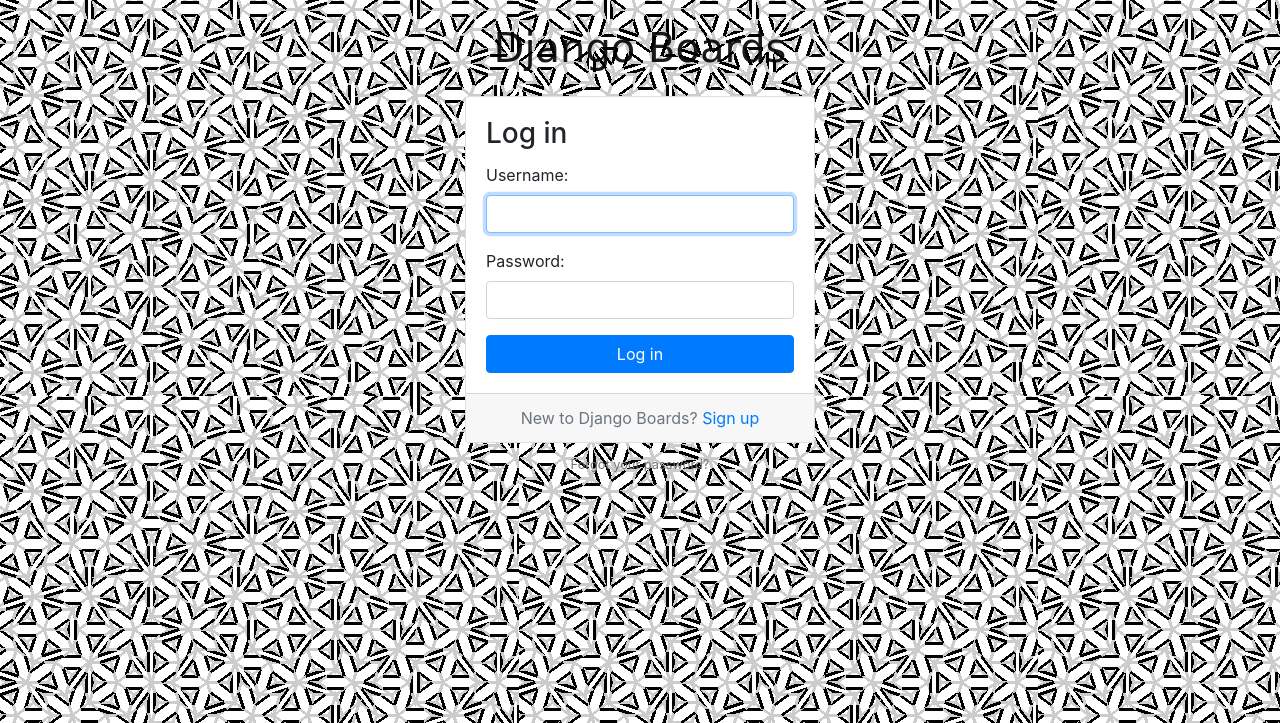
After one commit to juleek/tasks, a Django app: page /login/ in a window 1280 px wide. The commit adds this page. Shown: the top 723 px of the page. Run offline with Django 3.2, Linux system fonts and the light colour scheme; some libraries are stand-ins or nearby versions; some web fonts are replaced.

Commit message:
add login

```diff
--- /dev/null
+++ b/tutorial_django/myproject/boards/templatetags/form_tags.py
@@ -0,0 +1,17 @@
+from django import template
+
+register = template.Library()
+
+@register.filter
+def field_type(bound_field):
+    return bound_field.field.widget.__class__.__name__
+
+@register.filter
+def input_class(bound_field):
+    css_class = ''
+    if bound_field.form.is_bound:
+        if bound_field.errors:
+            css_class = 'is-invalid'
+        elif field_type(bound_field) != 'PasswordInput':
+            css_class = 'is-valid'
+    return 'form-control {}'.format(css_class)
--- a/tutorial_django/myproject/myproject/settings.py
+++ b/tutorial_django/myproject/myproject/settings.py
@@ -125,3 +125,5 @@ STATIC_URL = '/static/'
 STATICFILES_DIRS = [BASE_DIR / 'static']
 
 LOGOUT_REDIRECT_URL = 'home'
+
+LOGIN_REDIRECT_URL = 'home'
--- a/tutorial_django/myproject/myproject/urls.py
+++ b/tutorial_django/myproject/myproject/urls.py
@@ -26,6 +26,7 @@ from boards import views
 urlpatterns = [
     url(r'^$', views.home, name='home'),
     url(r'^signup/$', accounts_views.signup, name='signup'),
+    url(r'^login/$', auth_views.LoginView.as_view(template_name='login.html'), name='login'),
     url(r'^logout/$', auth_views.LogoutView.as_view(), name='logout'),
     url(r'^boards/(?P<pk>\d+)/$', views.board_topics, name='board_topics'),
     url(r'^boards/(?P<pk>\d+)/new/$', views.new_topic, name='new_topic'),
--- a/tutorial_django/myproject/templates/base.html
+++ b/tutorial_django/myproject/templates/base.html
@@ -35,6 +35,7 @@
             <form class="form-inline ml-auto">
                 <a href="#" class="btn btn-outline-secondary">Log in</a>
                 <a href="{% url 'signup' %}" class="btn btn-primary ml-2">Sign up</a>
+                <a href="{% url 'login' %}" class="btn btn-outline-secondary">Log in</a>
             </form>
             {% endif %}
         </div>
--- /dev/null
+++ b/tutorial_django/myproject/templates/base_accounts.html
@@ -0,0 +1,17 @@
+{% extends 'base.html' %}
+
+{% load static %}
+
+{% block stylesheet %}
+<link rel="stylesheet" href="{% static 'css/accounts.css' %}">
+{% endblock %}
+
+{% block body %}
+<div class="container">
+    <h1 class="text-center logo my-4">
+        <a href="{% url 'home' %}">Django Boards</a>
+    </h1>
+    {% block content %}
+    {% endblock %}
+</div>
+{% endblock %}
--- a/tutorial_django/myproject/templates/includes/form.html
+++ b/tutorial_django/myproject/templates/includes/form.html
@@ -1,27 +1,25 @@
-{% load widget_tweaks %}
+{% load form_tags widget_tweaks %}
+
+{% if form.non_field_errors %}
+<div class="alert alert-danger" role="alert">
+    {% for error in form.non_field_errors %}
+    <p{% if forloop.last %} class="mb-0"{% endif %}>{{ error }}</p>
+    {% endfor %}
+</div>
+{% endif %}
 
 {% for field in form %}
 <div class="form-group">
     {{ field.label_tag }}
-
-        {% if form.is_bound %}
-            {% if field.errors %}
-                {% render_field field class="form-control is-invalid" %}
+    {% render_field field class=field|input_class %}
     {% for error in field.errors %}
     <div class="invalid-feedback">
         {{ error }}
     </div>
     {% endfor %}
-            {% else %}
-                {% render_field field class="form-control is-valid" %}
-            {% endif %}
-        {% else %}
-            {% render_field field class="form-control" %}
-        {% endif %}
-
     {% if field.help_text %}
     <small class="form-text text-muted">
-            {{ field.help_text|safe }}  <!-- new code here -->
+        {{ field.help_text|safe }}
     </small>
     {% endif %}
 </div>
--- /dev/null
+++ b/tutorial_django/myproject/templates/login.html
@@ -0,0 +1,28 @@
+{% extends 'base_accounts.html' %}
+
+{% block title %}Log in to Django Boards{% endblock %}
+
+{% block content %}
+<div class="row justify-content-center">
+    <div class="col-lg-4 col-md-6 col-sm-8">
+        <div class="card">
+            <div class="card-body">
+                <h3 class="card-title">Log in</h3>
+                <form method="post" novalidate>
+                    {% csrf_token %}
+                    {% include 'includes/form.html' %}
+                    <button type="submit" class="btn btn-primary btn-block">Log in</button>
+                </form>
+            </div>
+            <div class="card-footer text-muted text-center">
+                New to Django Boards? <a href="{% url 'signup' %}">Sign up</a>
+            </div>
+        </div>
+        <div class="text-center py-2">
+            <small>
+                <a href="#" class="text-muted">Forgot your password?</a>
+            </small>
+        </div>
+    </div>
+</div>
+{% endblock %}
```
Also changed, not shown: tutorial_django/myproject/boards/tests/test_templatetags.py (added, +29 -0 lines), tutorial_django/myproject/boards/tests/test_views.py (renamed from tutorial_django/myproject/boards/tests.py, +3 -5 lines), tutorial_django/myproject/templates/signup.html (+4 -13 lines), tutorial_django/myproject/accounts/tests/__init__.py (added), tutorial_django/myproject/boards/templatetags/__init__.py (added), tutorial_django/myproject/boards/tests/__init__.py (added). Lines whose indentation alone changed are shown as unchanged.
